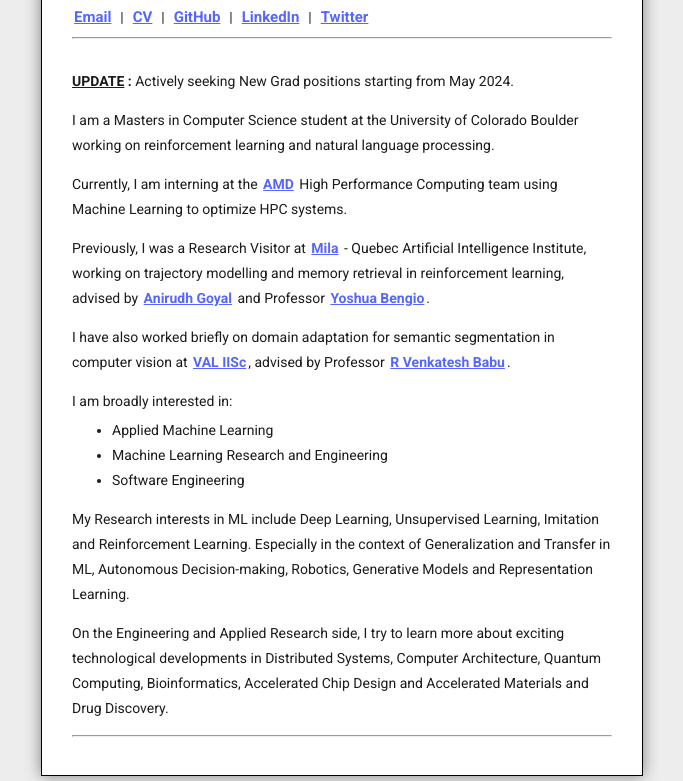
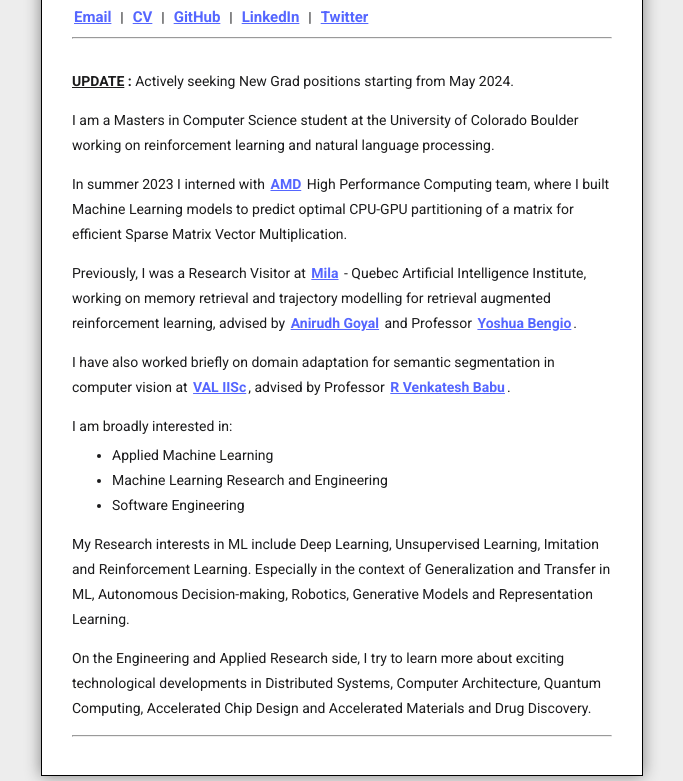
Before and after one commit to nikhilbarhate99/nikhilbarhate99.github.io, a plain HTML site: page index.html in a window 1280 px wide. Shown: the part 121-902 px from the top of the page, without its empty margins (298-981 px from the left). Drawn offline with Linux system fonts and the light colour scheme.

Commit message:
August 2023 update

```diff
--- a/index.html
+++ b/index.html
@@ -11,7 +11,7 @@
 
 		<title> Nikhil Barhate </title>
 
-		<link id="icon" rel="icon" type="image/ico" href="fry.jpg" />
+		<link id="icon" rel="icon" type="image/ico" href="astronaut_in_field.png" />
 		<link id="stylesheet" rel="stylesheet" type="text/css" href="style_light.css"/>
 
 	</head>
@@ -32,7 +32,7 @@
 		<p style="text-align: left; margin: 5px 0px;">
 			<a href="mailto: nikhilbarhate99@gmail.com" target="_blank" rel="noopener noreferrer">Email</a>
 			&nbsp;|&nbsp;
-			<a href="CV.pdf" target="_blank" rel="noopener noreferrer">CV</a>
+			<a href="NikhilBarhateResume.pdf" target="_blank" rel="noopener noreferrer">CV</a>
 			&nbsp;|&nbsp;
 			<a href="https://github.com/nikhilbarhate99/" target="_blank" rel="noopener noreferrer">GitHub</a>
 			&nbsp;|&nbsp;
@@ -56,16 +56,16 @@
 			I am a Masters in Computer Science student at the University of Colorado Boulder working on reinforcement learning and natural language processing.		</p>
 
 		<p>
-			Currently, I am interning at the
-			<a class="para_links" href="https://www.amd.com/en/solutions/supercomputing-and-hpc/" target="_blank" rel="noopener noreferrer">AMD</a> High Performance Computing team
-			using Machine Learning to optimize HPC systems.
+			In summer 2023 I interned with
+			<a class="para_links" href="https://www.amd.com/en/solutions/supercomputing-and-hpc/" target="_blank" rel="noopener noreferrer">AMD</a> High Performance Computing team,
+			where I built Machine Learning models to predict optimal CPU-GPU partitioning of a matrix for efficient Sparse Matrix Vector Multiplication.
 		</p>
 
 		<p>
 			Previously, I was a Research Visitor at
 			<a class="para_links" href="https://mila.quebec/en/mila/" target="_blank" rel="noopener noreferrer">Mila</a> - Quebec Artificial Intelligence Institute,
 			working on
-			trajectory modelling and memory retrieval in reinforcement learning,
+			memory retrieval and trajectory modelling for retrieval augmented reinforcement learning,
 			advised by <a class="para_links" href="https://anirudh9119.github.io/" target="_blank" rel="noopener noreferrer">Anirudh Goyal</a>
 			and Professor <a class="para_links" href="https://yoshuabengio.org/profile/" target="_blank" rel="noopener noreferrer">Yoshua Bengio</a>.
 		</p>
@@ -93,7 +93,7 @@
 		<p>
 			On the Engineering and Applied Research side, I try to learn more about exciting
 			technological developments in Distributed Systems, Computer Architecture, Quantum Computing,
-			Bioinformatics, Accelerated Chip Design and Accelerated Materials and Drug Discovery.
+			Accelerated Chip Design and Accelerated Materials and Drug Discovery.
  		</p>
 
 		<hr>
```
Also changed, not shown: astronaut_in_field.png (added), fry.jpg (deleted), 3 other files.
